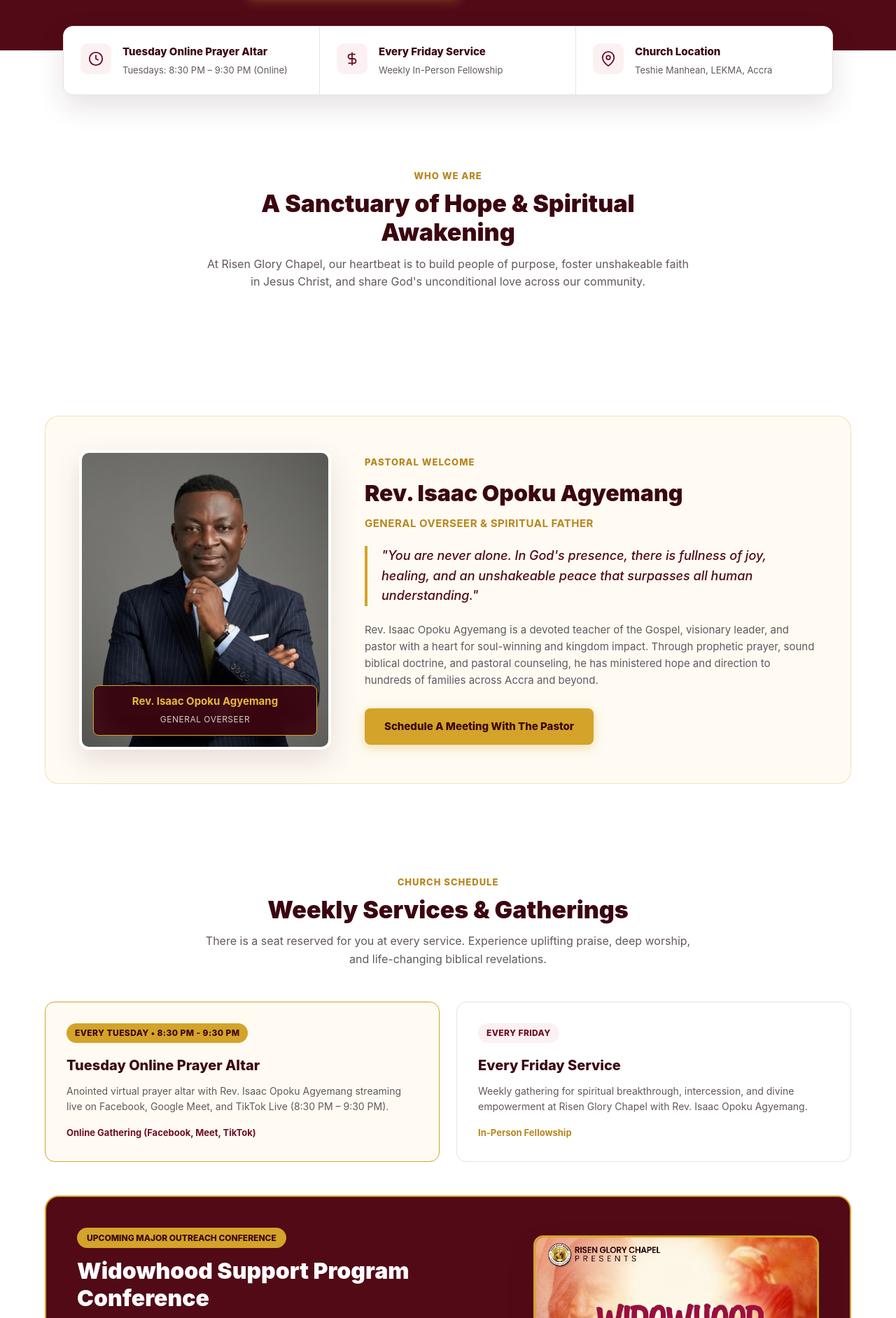
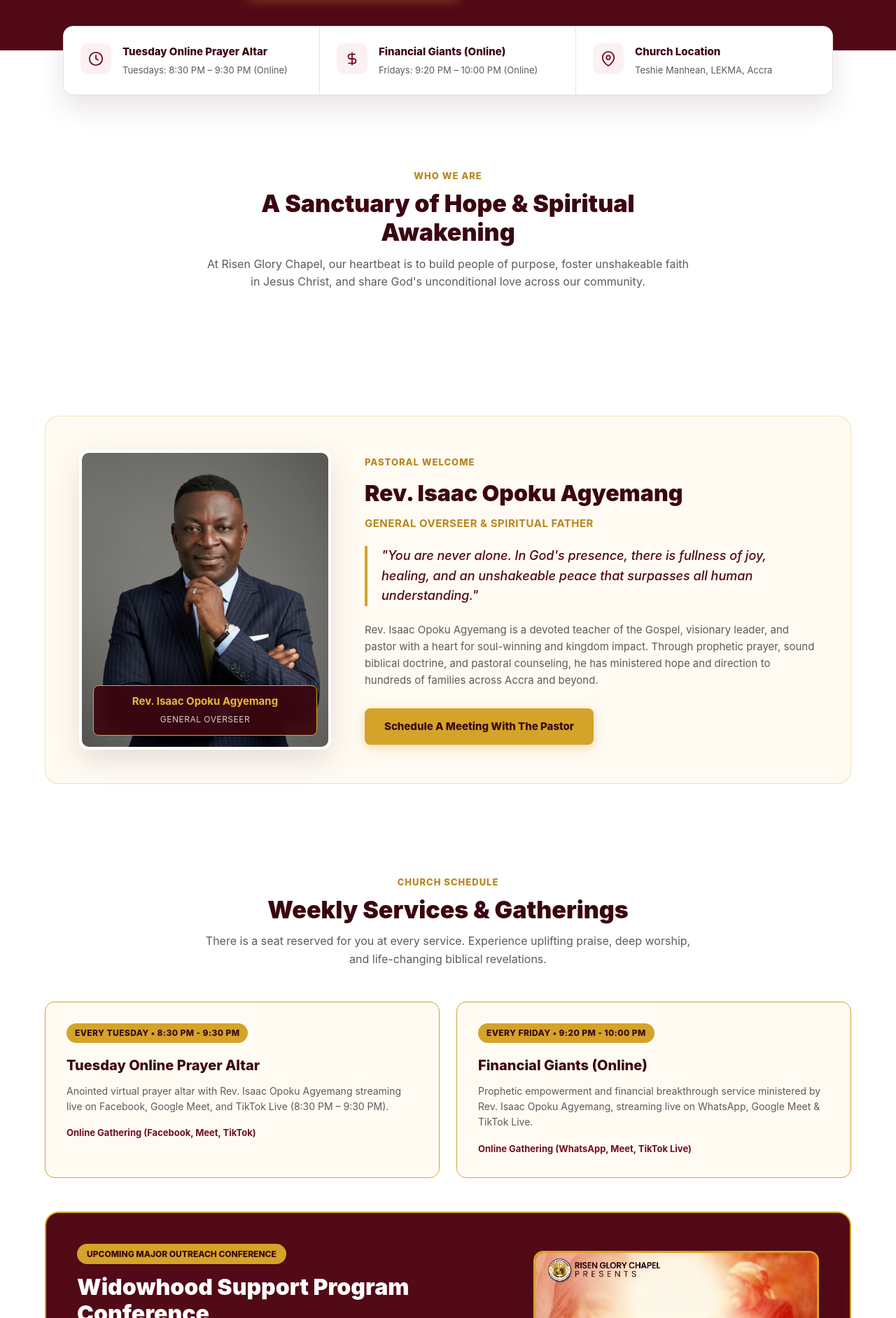
Before and after one commit to Redeemerafi/RISENGLORYCHAPEL, a plain HTML site: page index.html in a window 1280 px wide. Shown: the part 515-2398 px from the top of the page at 70% size. Drawn offline with Linux system fonts and the light colour scheme.

Commit message:
Update Friday program to Financial Giants (Online 9:20 PM - 10:00 PM) with complete flyer

```diff
--- a/index.html
+++ b/index.html
@@ -998,8 +998,8 @@
         <svg width="22" height="22" viewBox="0 0 24 24" fill="none" stroke="currentColor" stroke-width="2"><path d="M12 2v20M17 5H9.5a3.5 3.5 0 0 0 0 7h5a3.5 3.5 0 0 1 0 7H6"/></svg>
       </div>
       <div class="ribbon-text">
-        <h4>Every Friday Service</h4>
-        <p>Weekly In-Person Fellowship</p>
+        <h4>Financial Giants (Online)</h4>
+        <p>Fridays: 9:20 PM – 10:00 PM (Online)</p>
       </div>
     </div>
     <div class="ribbon-item">
@@ -1065,11 +1065,11 @@
         <div style="font-size: 13px; font-weight: 700; color: var(--burgundy-700);">Online Gathering (Facebook, Meet, TikTok)</div>
       </div>
 
-      <div class="program-card">
-        <span class="program-time-pill">Every Friday</span>
-        <h4>Every Friday Service</h4>
-        <p>Weekly gathering for spiritual breakthrough, intercession, and divine empowerment at Risen Glory Chapel with Rev. Isaac Opoku Agyemang.</p>
-        <div style="font-size: 13px; font-weight: 700; color: var(--gold-600);">In-Person Fellowship</div>
+      <div class="program-card" style="border-color: var(--gold-500); background: var(--gold-50);">
+        <span class="program-time-pill" style="background: var(--gold-500); color: var(--burgundy-900);">Every Friday • 9:20 PM - 10:00 PM</span>
+        <h4>Financial Giants (Online)</h4>
+        <p>Prophetic empowerment and financial breakthrough service ministered by Rev. Isaac Opoku Agyemang, streaming live on WhatsApp, Google Meet & TikTok Live.</p>
+        <div style="font-size: 13px; font-weight: 700; color: var(--burgundy-700);">Online Gathering (WhatsApp, Meet, TikTok Live)</div>
       </div>
     </div>
 
```
Also changed, not shown: gallery.html (+4 -4 lines), 1 other file.
